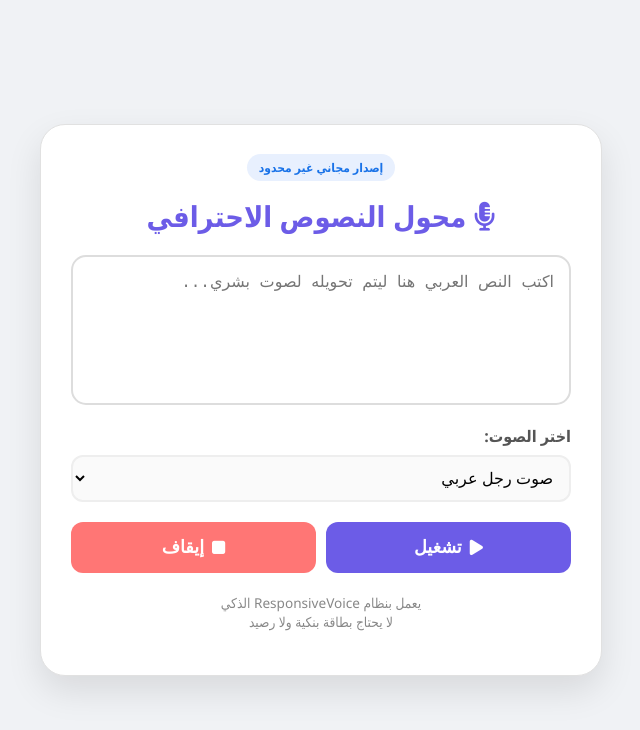
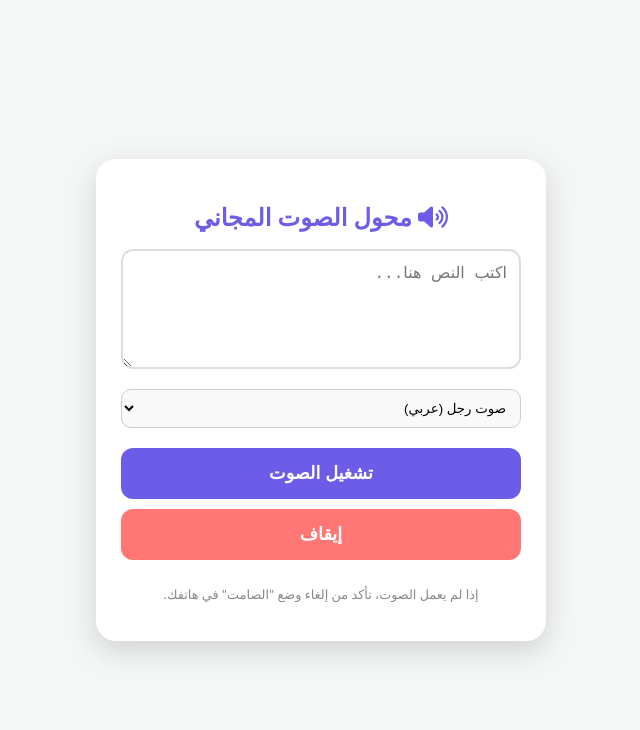
Before and after one commit to karimtreize13/Karim-ai-musique, a plain HTML site: page index.html in a window 1280 px wide. Shown: the whole page, without its empty margins (319-959 px from the left). Drawn offline with Linux system fonts and the light colour scheme.

Commit message:
Update title and improve layout in index.html

```diff
--- a/index.html
+++ b/index.html
@@ -3,80 +3,63 @@
 <head>
     <meta charset="UTF-8">
     <meta name="viewport" content="width=device-width, initial-scale=1.0">
-    <title>استوديو الأصوات المجاني</title>
+    <title>استوديو الصوت المجاني</title>
     <script src="https://code.responsivevoice.org/responsivevoice.js?key=8L7v6XzM"></script>
     <link rel="stylesheet" href="https://cdnjs.cloudflare.com/ajax/libs/font-awesome/6.0.0/css/all.min.css">
 
     <style>
-        :root { --main-color: #6c5ce7; --accent-color: #a29bfe; }
-        body { font-family: 'Segoe UI', Tahoma, sans-serif; background: #f0f2f5; display: flex; justify-content: center; align-items: center; min-height: 100vh; margin: 0; }
-        .card { background: white; padding: 30px; border-radius: 25px; box-shadow: 0 15px 35px rgba(0,0,0,0.1); width: 95%; max-width: 500px; text-align: center; border: 1px solid #e1e1e1; }
-        h1 { color: var(--main-color); font-size: 1.8rem; margin-bottom: 20px; }
-        textarea { width: 100%; height: 150px; padding: 15px; border: 2px solid #ddd; border-radius: 15px; font-size: 1rem; resize: none; box-sizing: border-box; transition: 0.3s; margin-bottom: 15px; }
-        textarea:focus { border-color: var(--main-color); outline: none; }
-        .voice-box { margin-bottom: 20px; text-align: right; }
-        select { width: 100%; padding: 12px; border-radius: 12px; border: 2px solid #eee; font-size: 1rem; background: #fafafa; cursor: pointer; }
-        .buttons { display: flex; gap: 10px; }
-        button { flex: 1; padding: 15px; border: none; border-radius: 12px; font-size: 1.1rem; font-weight: bold; cursor: pointer; transition: 0.3s; display: flex; align-items: center; justify-content: center; gap: 8px; }
-        .play-btn { background: var(--main-color); color: white; }
-        .play-btn:hover { background: #5b4bc4; transform: translateY(-2px); }
+        body { font-family: 'Segoe UI', sans-serif; background: #f4f7f6; display: flex; justify-content: center; align-items: center; min-height: 100vh; margin: 0; }
+        .card { background: white; padding: 25px; border-radius: 20px; box-shadow: 0 10px 30px rgba(0,0,0,0.15); width: 90%; max-width: 400px; text-align: center; }
+        h1 { color: #6c5ce7; font-size: 1.5rem; }
+        textarea { width: 100%; height: 120px; padding: 12px; border: 2px solid #ddd; border-radius: 12px; font-size: 1rem; margin-bottom: 15px; box-sizing: border-box; }
+        select { width: 100%; padding: 10px; border-radius: 10px; border: 1px solid #ccc; margin-bottom: 20px; background: #f9f9f9; }
+        button { width: 100%; padding: 15px; border: none; border-radius: 12px; font-size: 1.1rem; font-weight: bold; cursor: pointer; transition: 0.3s; margin-bottom: 10px; }
+        .play-btn { background: #6c5ce7; color: white; }
         .stop-btn { background: #ff7675; color: white; }
-        .stop-btn:hover { background: #d63031; }
-        .footer { margin-top: 20px; font-size: 0.85rem; color: #888; }
-        .badge { background: #e8f0fe; color: #1a73e8; padding: 5px 12px; border-radius: 20px; font-weight: bold; font-size: 0.75rem; }
     </style>
 </head>
 <body>
 
 <div class="card">
-    <span class="badge">إصدار مجاني غير محدود</span>
-    <h1><i class="fas fa-microphone-alt"></i> محول النصوص الاحترافي</h1>
+    <h1><i class="fas fa-volume-up"></i> محول الصوت المجاني</h1>
+    <textarea id="textInput" placeholder="اكتب النص هنا..."></textarea>
 
-    <textarea id="textInput" placeholder="اكتب النص العربي هنا ليتم تحويله لصوت بشري..."></textarea>
+    <select id="voiceSelect">
+        <option value="Arabic Male">صوت رجل (عربي)</option>
+        <option value="Arabic Female">صوت امرأة (عربية)</option>
+    </select>
 
-    <div class="voice-box">
-        <label style="font-weight: bold; color: #555; display: block; margin-bottom: 8px;">اختر الصوت:</label>
-        <select id="voiceSelect">
-            <option value="Arabic Male">صوت رجل عربي</option>
-            <option value="Arabic Female">صوت امرأة عربية</option>
-            <option value="Saudi Arabia Male">لهجة سعودية (رجل)</option>
-        </select>
-    </div>
+    <button class="play-btn" onclick="playVoice()">تشغيل الصوت</button>
+    <button class="stop-btn" onclick="stopVoice()">إيقاف</button>
 
-    <div class="buttons">
-        <button class="play-btn" onclick="startSpeech()">
-            <i class="fas fa-play"></i> تشغيل
-        </button>
-        <button class="stop-btn" onclick="stopSpeech()">
-            <i class="fas fa-stop"></i> إيقاف
-        </button>
-    </div>
-
-    <div class="footer">
-        <p>يعمل بنظام ResponsiveVoice الذكي <br> لا يحتاج بطاقة بنكية ولا رصيد</p>
-    </div>
+    <p style="font-size: 0.8rem; color: #888; margin-top: 15px;">إذا لم يعمل الصوت، تأكد من إلغاء وضع "الصامت" في هاتفك.</p>
 </div>
 
 <script>
-    function startSpeech() {
+    function playVoice() {
         const text = document.getElementById('textInput').value;
-        const selectedVoice = document.getElementById('voiceSelect').value;
+        const voice = document.getElementById('voiceSelect').value;
 
         if (text.trim() === "") {
-            alert("يرجى كتابة نص أولاً!");
+            alert("يرجى كتابة نص!");
             return;
         }
 
-        // إعدادات الصوت: السرعة (rate)، النبرة (pitch)، والحجم (volume)
-        responsiveVoice.speak(text, selectedVoice, {
-            pitch: 1,
-            rate: 1,
-            volume: 1
-        });
+        // فحص إذا كانت المكتبة محملة
+        if (typeof responsiveVoice !== 'undefined') {
+            responsiveVoice.speak(text, voice, {
+                onstart: () => console.log("بدأ التشغيل"),
+                onend: () => console.log("انتهى التشغيل")
+            });
+        } else {
+            alert("جاري تحميل محرك الصوت.. حاول مرة أخرى بعد ثوانٍ");
+        }
     }
 
-    function stopSpeech() {
-        responsiveVoice.cancel();
+    function stopVoice() {
+        if (typeof responsiveVoice !== 'undefined') {
+            responsiveVoice.cancel();
+        }
     }
 </script>
 
```
